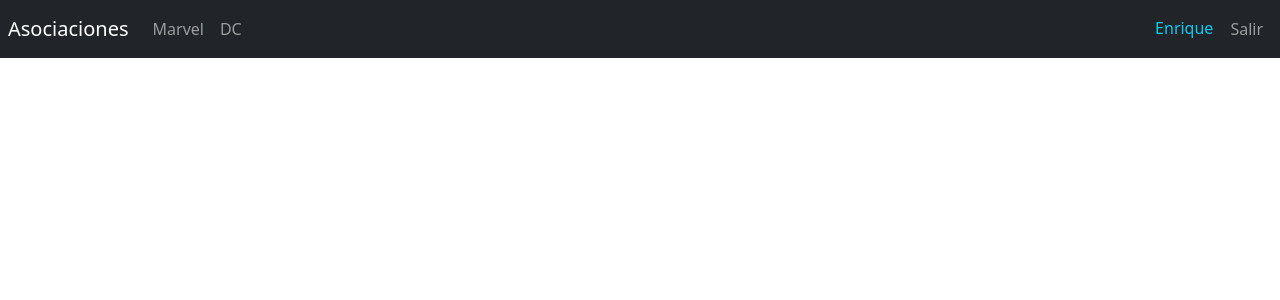
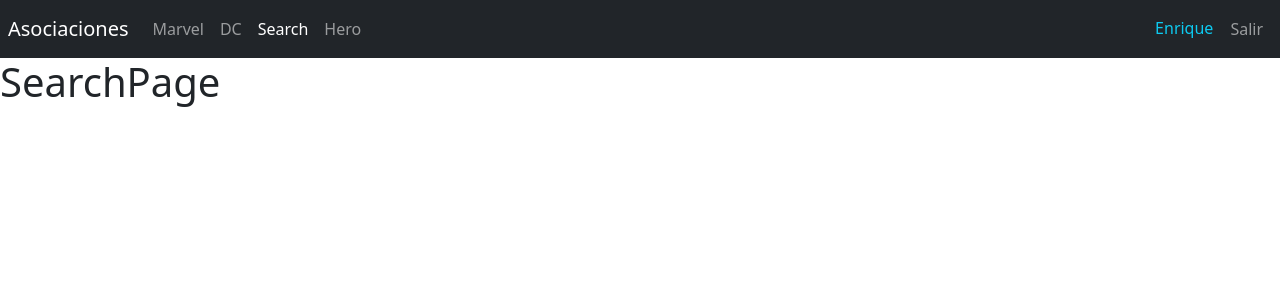
Before and after one commit to mundoenrique/07-react-heroes-spa, a React (Vite) app: page /search in a window 1280 px wide. Shown: the top 300 px of the page. Built offline with nearby package versions, Linux system fonts and the light colour scheme.

Commit message:
Nuevas rutas

```diff
--- a/src/heroes/index.js
+++ b/src/heroes/index.js
@@ -1,2 +1,5 @@
 export * from './pages/DcPage';
+export * from './pages/HeroPage';
 export * from './pages/MarvelPage';
+export * from './pages/SearchPage';
+export * from './routes/HeroesRoutes';
--- /dev/null
+++ b/src/heroes/pages/HeroPage.jsx
@@ -0,0 +1,7 @@
+export function HeroPage() {
+	return (
+		<>
+			<h1>HeroPage</h1>
+		</>
+	);
+}
--- /dev/null
+++ b/src/heroes/pages/SearchPage.jsx
@@ -0,0 +1,7 @@
+export function SearchPage() {
+	return (
+		<>
+			<h1>SearchPage</h1>
+		</>
+	);
+}
--- /dev/null
+++ b/src/heroes/routes/HeroesRoutes.jsx
@@ -0,0 +1,17 @@
+import { Route, Routes } from 'react-router-dom';
+import { Navbar } from '../../ui';
+import { MarvelPage, DcPage, SearchPage, HeroPage } from '../../heroes';
+
+export function HeroesRoutes() {
+	return (
+		<>
+			<Navbar />
+			<Routes>
+				<Route path="marvel" element={<MarvelPage />} />
+				<Route path="dc" element={<DcPage />} />
+				<Route path="search" element={<SearchPage />} />
+				<Route path="hero" element={<HeroPage />} />
+			</Routes>
+		</>
+	);
+}
--- a/src/routers/AppRuoter.jsx
+++ b/src/routers/AppRuoter.jsx
@@ -1,21 +1,16 @@
 import { Routes, Route } from 'react-router-dom';
 import { LoginPage } from '../auth';
-import { DcPage, MarvelPage } from '../heroes';
-import { Navbar } from '../ui';
+import { HeroesRoutes } from '../heroes';
 
-function AppRuoter() {
+export default function AppRuoter() {
 	return (
 		<>
-			<Navbar />
 			<Routes>
 				<Route path="/">
 					<Route index element={<LoginPage />} />
-					<Route path="marvel" element={<MarvelPage />} />
-					<Route path="dc" element={<DcPage />} />
+					<Route path="*" element={<HeroesRoutes />} />
 				</Route>
 			</Routes>
 		</>
 	);
 }
-
-export default AppRuoter;
--- a/src/ui/components/Navbar.jsx
+++ b/src/ui/components/Navbar.jsx
@@ -7,12 +7,17 @@ export function Navbar() {
 
 			<div className="navbar-collapse">
 				<div className="navbar-nav">
-					<CustomLink className="nav-item nav-link" to="/marvel">
+					<CustomLink className="nav-item nav-link" to="marvel">
 						Marvel
 					</CustomLink>
-
-					<CustomLink className="nav-item nav-link" to="/dc">
+					<CustomLink className="nav-item nav-link" to="dc">
 						DC
+					</CustomLink>
+					<CustomLink className="nav-item nav-link" to="search">
+						Search
+					</CustomLink>
+					<CustomLink className="nav-item nav-link" to="hero">
+						Hero
 					</CustomLink>
 				</div>
 			</div>
```
